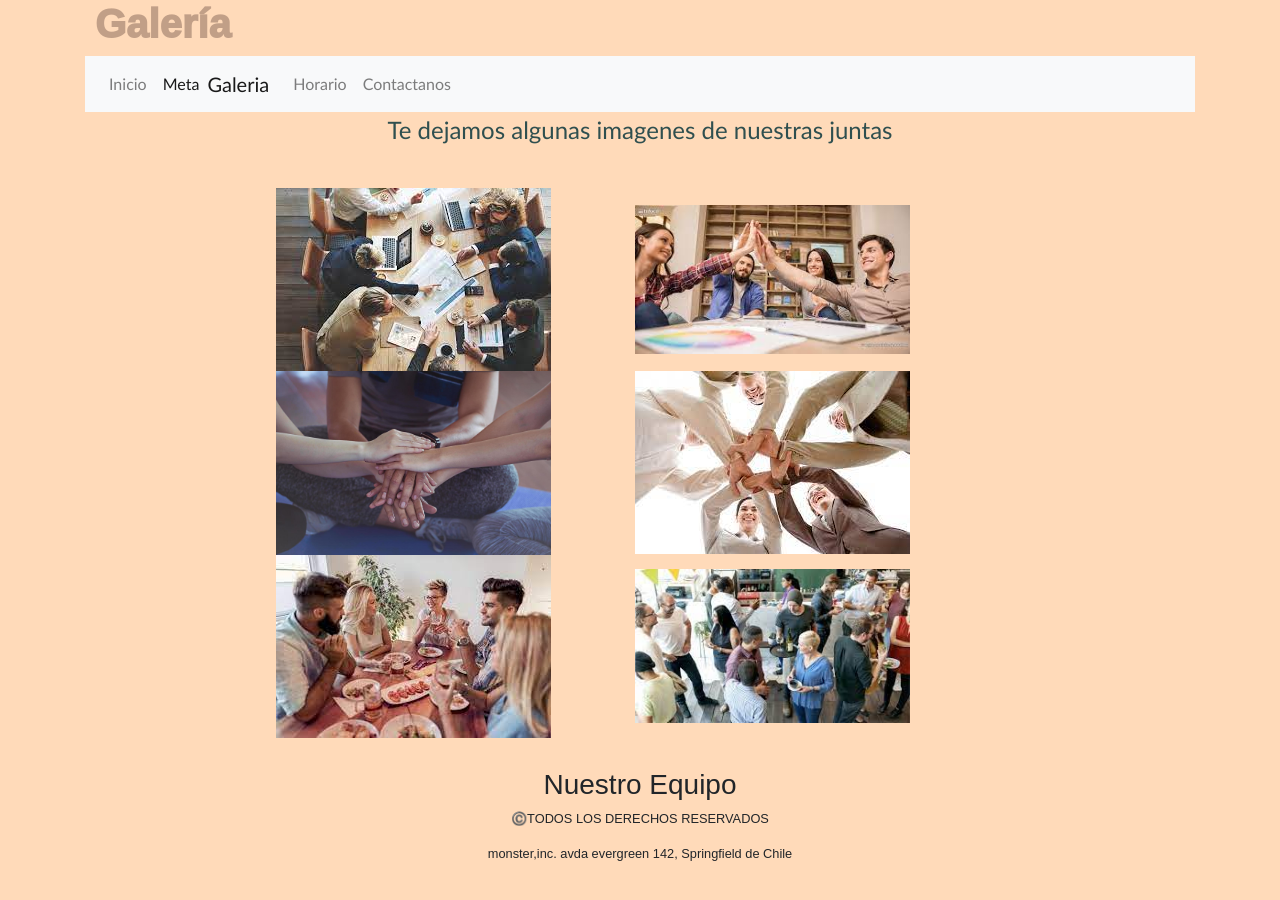
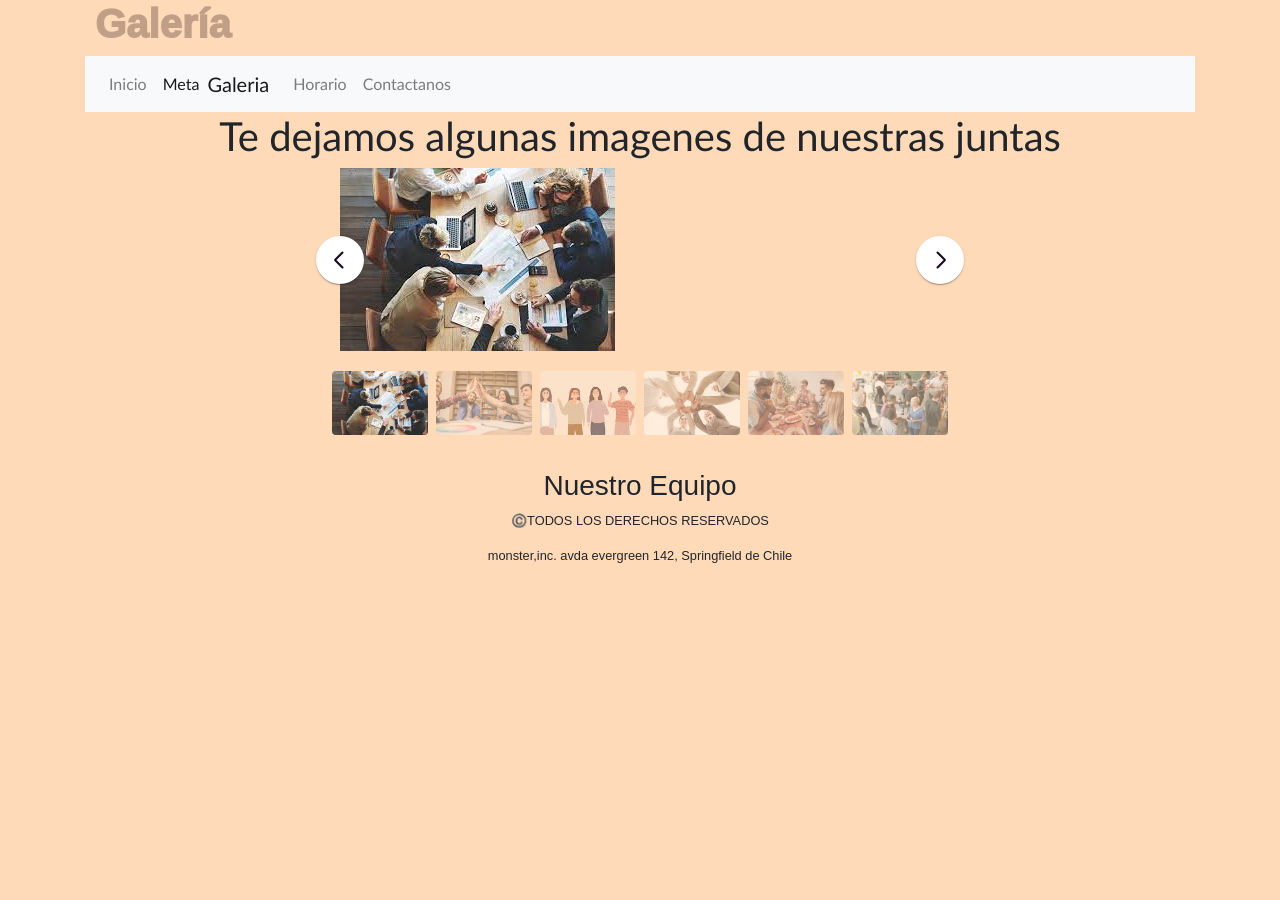
Before and after one commit to nktexier/trabajo-individual, a plain HTML site: page trabajo individual/trabajo individual/trabajopagina2.html in a window 1280 px wide. After the commit the page ends 800 px from the top, so only its background shows below. Drawn offline with nearby package versions, Linux system fonts and the light colour scheme.

Commit message:
jquery
jquery en galeria

```diff
--- a/trabajo individual/trabajo individual/assets/js/main.js
+++ b/trabajo individual/trabajo individual/assets/js/main.js
@@ -21,3 +21,36 @@ function changecolor(){
     let colorido= document.getElementById('todo');
     colorido.style.background= colorHEX()
 }
+
+
+
+// Initialise Carousel
+const mainCarousel = new Carousel(document.querySelector("#mainCarousel"), {
+	Dots: false,
+  });
+
+  // Thumbnails
+  const thumbCarousel = new Carousel(document.querySelector("#thumbCarousel"), {
+	Sync: {
+	  target: mainCarousel,
+	  friction: 0,
+	},
+	Dots: false,
+	Navigation: false,
+	center: true,
+	slidesPerPage: 1,
+	infinite: false,
+  });
+
+  // Customize Fancybox
+  Fancybox.bind('[data-fancybox="gallery"]', {
+	Carousel: {
+	  on: {
+		change: (that) => {
+		  mainCarousel.slideTo(mainCarousel.findPageForSlide(that.page), {
+			friction: 0,
+		  });
+		},
+	  },
+	},
+  });
--- a/trabajo individual/trabajo individual/assets/stylus.css
+++ b/trabajo individual/trabajo individual/assets/stylus.css
@@ -88,3 +88,55 @@ footer{
     text-align: center;
     font-size: 0.8em;
 }
+
+#mainCarousel {
+    width: 600px;
+    margin: 0 auto 1rem auto;
+
+
+    --carousel-button-color: #170724;
+    --carousel-button-bg: #fff;
+    --carousel-button-shadow: 0 2px 1px -1px rgb(0 0 0 / 20%),
+      0 1px 1px 0 rgb(0 0 0 / 14%), 0 1px 3px 0 rgb(0 0 0 / 12%);
+
+    --carousel-button-svg-width: 20px;
+    --carousel-button-svg-height: 20px;
+    --carousel-button-svg-stroke-width: 2.5;
+  }
+
+  #mainCarousel .carousel__slide {
+    width: 100%;
+    padding: 0;
+  }
+
+  #mainCarousel .carousel__button.is-prev {
+    left: -1.5rem;
+  }
+
+  #mainCarousel .carousel__button.is-next {
+    right: -1.5rem;
+  }
+
+  #mainCarousel .carousel__button:focus {
+    outline: none;
+    box-shadow: 0 0 0 4px #A78BFA;
+  }
+
+  #thumbCarousel .carousel__slide {
+    opacity: 0.5;
+    padding: 0;
+    margin: 0.25rem;
+    width: 96px;
+    height: 64px;
+  }
+
+  #thumbCarousel .carousel__slide img {
+    width: 100%;
+    height: 100%;
+    object-fit: cover;
+    border-radius: 4px;
+  }
+
+  #thumbCarousel .carousel__slide.is-nav-selected {
+    opacity: 1;
+  }
--- a/trabajo individual/trabajo individual/trabajopagina2.html
+++ b/trabajo individual/trabajo individual/trabajopagina2.html
@@ -6,6 +6,7 @@
     <meta name="viewport" content="width=device-width, initial-scale=1.0">
     <link rel="stylesheet" href="https://cdn.jsdelivr.net/npm/bootstrap@4.6.1/dist/css/bootstrap.min.css" integrity="sha384-zCbKRCUGaJDkqS1kPbPd7TveP5iyJE0EjAuZQTgFLD2ylzuqKfdKlfG/eSrtxUkn" crossorigin="anonymous">
     <link rel="stylesheet" href="./assets/stylus.css">
+    <link rel="stylesheet" href="https://cdn.jsdelivr.net/npm/@fancyapps/ui/dist/fancybox.css"/>
     <title>Escuela para aprender a ser adulto</title>
 </head>
 <body class="container-sm container-md container-lg">
@@ -36,15 +37,78 @@
       </div>
     </nav>
   </header>
-  <main>
- <p class="pa">Te dejamos algunas imagenes de nuestras juntas</p>
- <br/>
- <img class="imagenes" src="./imgProyInd/gal1.jpg" alt="foto1">
- <img class="imagenes" src="./imgProyInd/gal2.jpg" alt="foto2">
- <img class="imagenes" src="./imgProyInd/gal3.jpg" alt="foto3">
- <img class="imagenes" src="./imgProyInd/gal4.jpg" alt="foto4">
- <img class="imagenes" src="./imgProyInd/gal5.jpg" alt="foto5">
- <img class="imagenes" src="./imgProyInd/gal6.jpg" alt="foto6">
+<main>
+ <h1 class="mt-12 mb-8 px-6 text-center text-lg md:text-2xl font-semibold">
+ Te dejamos algunas imagenes de nuestras juntas
+</h1>
+<div id="mainCarousel" class="carousel w-10/12 max-w-5xl mx-auto">
+  <div
+    class="carousel__slide"
+    data-src="./imgProyInd/gal1.jpg"
+    data-fancybox="gallery"
+    data-caption="Hola">
+    <img src="./imgProyInd/gal1.jpg" />
+  </div>
+  <div
+    class="carousel__slide"
+    data-src="./imgProyInd/gal2.jpg"
+    data-fancybox="gallery"
+    data-caption="Hola">
+    <img src="./imgProyInd/gal2.jpg" />
+  </div>
+  <div
+    class="carousel__slide"
+    data-src="./imgProyInd/index1.jpg"
+    data-fancybox="gallery"
+    data-caption="Hello 🖐"
+  >
+    <img src="./imgProyInd/index1.jpg" />
+  </div>
+  <div
+    class="carousel__slide"
+    data-src="./imgProyInd/gal4.jpg"
+    data-fancybox="gallery"
+    data-caption="Another caption"
+  >
+    <img src="./imgProyInd/gal4.jpg" />
+  </div>
+  <div
+    class="carousel__slide"
+    data-src="./imgProyInd/gal5.jpg"
+    data-fancybox="gallery"
+  >
+    <img src="./imgProyInd/gal5.jpg" />
+  </div>
+  <div
+    class="carousel__slide"
+    data-src="./imgProyInd/gal6.jpg"
+    data-fancybox="gallery"
+  >
+    <img src="./imgProyInd/gal6.jpg" />
+  </div>
+</div>
+<div id="thumbCarousel" class="carousel max-w-xl mx-auto">
+  <div class="carousel__slide">
+    <img class="panzoom__content" src="./imgProyInd/gal1.jpg" />
+  </div>
+  <div class="carousel__slide">
+    <img class="panzoom__content" src="./imgProyInd/gal2.jpg" />
+  </div>
+  <div class="carousel__slide">
+    <img class="panzoom__content" src="./imgProyInd/index1.jpg" />
+  </div>
+  <div class="carousel__slide">
+    <img class="panzoom__content" src="./imgProyInd/gal4.jpg" />
+  </div>
+
+  <div class="carousel__slide">
+    <img class="panzoom__content" src="./imgProyInd/gal5.jpg" />
+  </div>
+  <div class="carousel__slide">
+    <img class="panzoom__content" src="./imgProyInd/gal6.jpg" />
+  </div>
+</div>
+
 
 </main>
   <footer>
@@ -53,6 +117,8 @@
     <address>monster,inc. avda evergreen 142, Springfield de Chile </address>
   </footer>
   <script src="https://cdn.jsdelivr.net/npm/jquery@3.5.1/dist/jquery.slim.min.js" integrity="sha384-DfXdz2htPH0lsSSs5nCTpuj/zy4C+OGpamoFVy38MVBnE+IbbVYUew+OrCXaRkfj" crossorigin="anonymous"></script>
-<script src="https://cdn.jsdelivr.net/npm/bootstrap@4.6.1/dist/js/bootstrap.bundle.min.js" integrity="sha384-fQybjgWLrvvRgtW6bFlB7jaZrFsaBXjsOMm/tB9LTS58ONXgqbR9W8oWht/amnpF" crossorigin="anonymous"></script>
+  <script src="https://cdn.jsdelivr.net/npm/bootstrap@4.6.1/dist/js/bootstrap.bundle.min.js" integrity="sha384-fQybjgWLrvvRgtW6bFlB7jaZrFsaBXjsOMm/tB9LTS58ONXgqbR9W8oWht/amnpF" crossorigin="anonymous"></script>
+  <script src="https://cdn.jsdelivr.net/npm/@fancyapps/ui@4.0/dist/fancybox.umd.js"></script>
+  <script src="./assets/js/main.js" ></script>
 </body>
 </html>
```
